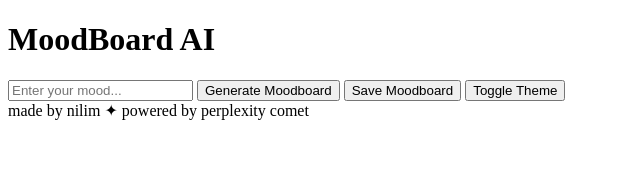
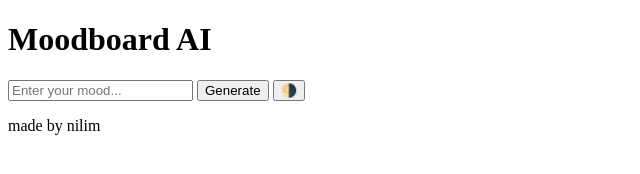
Before and after one commit to maitranilim/moodboard-ai, a plain HTML site: page index.html in a window 1280 px wide. Shown: the whole page, without its empty margins (0-640 px from the left). Drawn offline with Linux system fonts and the light colour scheme.

Commit message:
Update index.html

```diff
--- a/index.html
+++ b/index.html
@@ -1,20 +1,22 @@
 <!DOCTYPE html>
 <html lang="en">
 <head>
-    <meta charset="UTF-8">
-    <meta name="viewport" content="width=device-width, initial-scale=1.0">
-    <title>MoodBoard AI</title>
-    <link rel="stylesheet" href="style.css">
+  <meta charset="UTF-8" />
+  <meta name="viewport" content="width=device-width, initial-scale=1.0" />
+  <title>Moodboard AI</title>
+  <link rel="stylesheet" href="style.css" />
 </head>
 <body>
-    <h1>MoodBoard AI</h1>
-    <input type="text" placeholder="Enter your mood...">
-    <button>Generate Moodboard</button>
-    <button>Save Moodboard</button>
-    <button>Toggle Theme</button>
-    <div class="grid-container"></div>
-    <div class="saved-moodboards"></div>
-    <footer>made by nilim ✦ powered by perplexity comet</footer>
-    <script src="script.js"></script>
+  <div class="container">
+    <h1 class="title">Moodboard <span>AI</span></h1>
+    <div class="controls glass">
+      <input id="moodInput" type="text" placeholder="Enter your mood..." />
+      <button id="generateBtn">Generate</button>
+      <button id="themeToggle">🌗</button>
+    </div>
+    <div class="moodboard-grid" id="moodGrid"></div>
+  </div>
+  <p class="credit">made by nilim</p>
+  <script src="script.js"></script>
 </body>
 </html>
```
